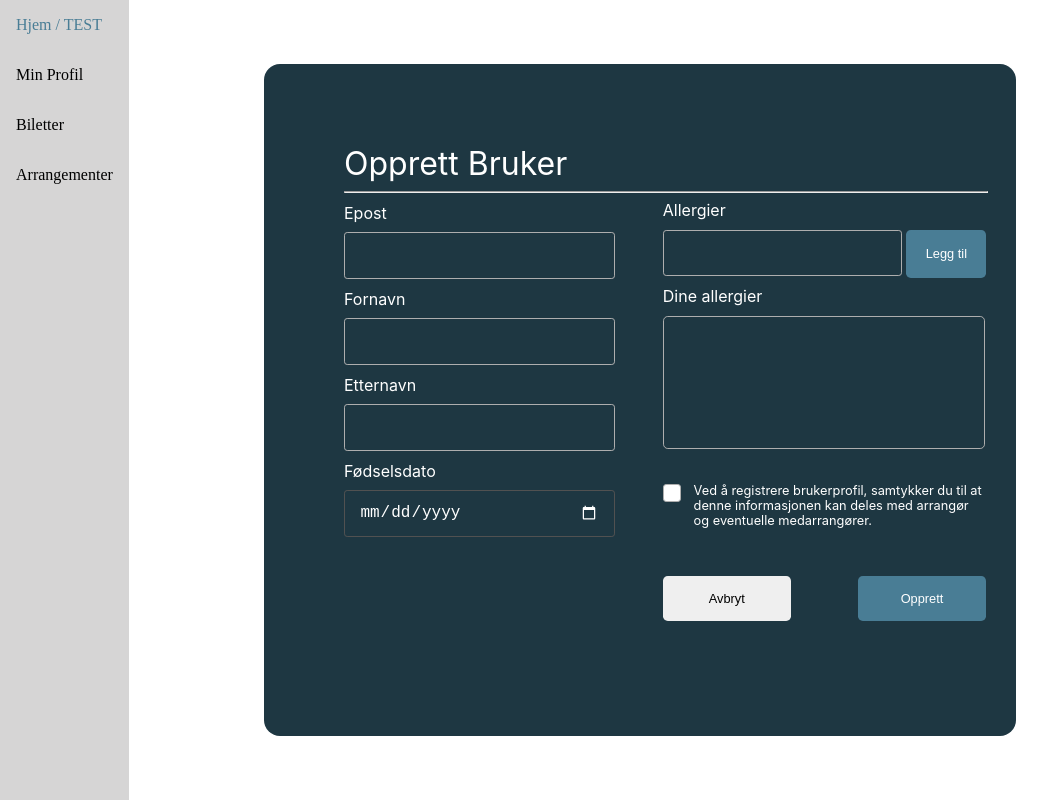
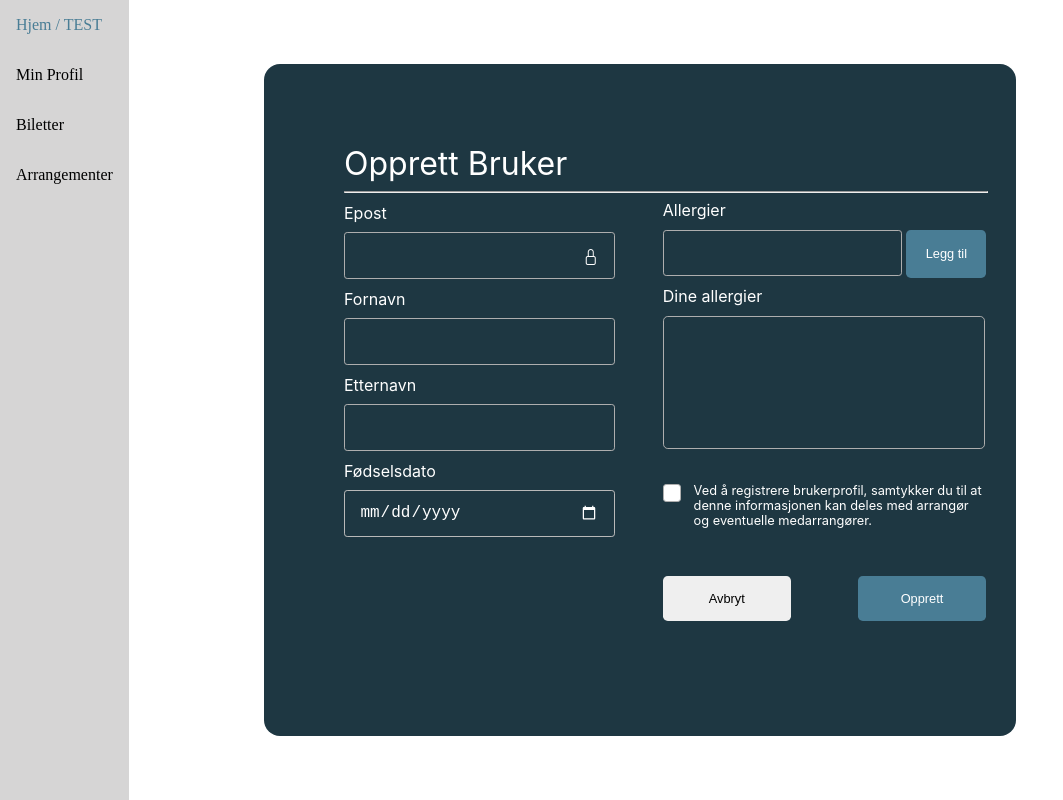
Before and after one commit to eajohansen/smidig-prosjekt-eksamen, a React (Vite) app in the folder frontend/: page / in a window 1280 px wide. Shown: the whole page, without its empty margins (0-1063 px from the left). Built offline with nearby package versions, Linux system fonts and the light colour scheme.

Commit message:
bootstrap icons added userform

```diff
--- a/frontend/package.json
+++ b/frontend/package.json
@@ -12,6 +12,7 @@
   "dependencies": {
     "axios": "^1.7.2",
     "bootstrap": "^5.3.3",
+    "bootstrap-icons": "^1.11.3",
     "dom": "^0.0.3",
     "react": "^18.3.1",
     "react-dom": "^18.2.0",
--- a/frontend/src/components/LoginPopup.jsx
+++ b/frontend/src/components/LoginPopup.jsx
@@ -1,4 +1,3 @@
-/*
 import { useState, useEffect, SyntheticEvent } from "react";
 import { validateEmail, validatePword } from "../validation";
 import { ProfileForm } from "./ProfileForm";
@@ -34,7 +33,7 @@ const LoginPopup = () => {
         console.log(value[0]);
       }
     }
-  }
+  };
 
   const loginOrRegister = () => {
     switch (login) {
@@ -119,4 +118,3 @@ const LoginPopup = () => {
 };
 
 export default LoginPopup;
-*/
--- a/frontend/src/components/ProfileForm.jsx
+++ b/frontend/src/components/ProfileForm.jsx
@@ -1,4 +1,5 @@
 import { useState, useEffect, SyntheticEvent } from "react";
+import "bootstrap-icons/font/bootstrap-icons.css";
 export const ProfileForm = ({ userEmail }) => {
   const [allergies, setAllergies] = useState([]);
   const [newAllergy, setNewAllergy] = useState("");
@@ -20,7 +21,12 @@ export const ProfileForm = ({ userEmail }) => {
         <h2>Opprett Bruker</h2>
         <hr></hr>
         <label htmlFor="emailRegister">Epost</label>
-        <input type="email" id="emailRegister" value={userEmail} readOnly />
+        <div className="emailContainer">
+          <input type="email" id="emailRegister" value={userEmail} readOnly />
+          <span className="icon-inside">
+            <i className="bi bi-lock"></i>
+          </span>
+        </div>
         <label htmlFor="fNameInput">Fornavn</label>
         <input type="text" id="fNameInput" />
         <label htmlFor="lNameInput">Etternavn</label>
--- a/frontend/src/temp.css
+++ b/frontend/src/temp.css
@@ -116,9 +116,6 @@ hr {
 .userInfoContainer {
   display: flex;
   flex-direction: column;
-}
-
-.userInfoContainer {
   input {
     font-size: 1rem;
     padding: 0.9rem;
@@ -128,9 +125,23 @@ hr {
     padding: 0.6rem;
     padding-left: 0;
   }
+  .emailContainer {
+    margin: 0;
+    padding: 0;
+    display: flex;
+    flex-direction: row;
+    .icon-inside {
+      margin-left: -2rem;
+      margin-top: 0.9rem;
+    }
+  }
   #dobInput {
     filter: invert(100%);
     color: black;
+    border-color: rgb(70, 70, 70);
+  }
+  #dobInput:focus {
+    border: 1px solid black;
   }
 }
 
```
Also changed, not shown: 1 other file (tests, documents, lock files or other folders). Lines whose indentation alone changed are shown as unchanged.
